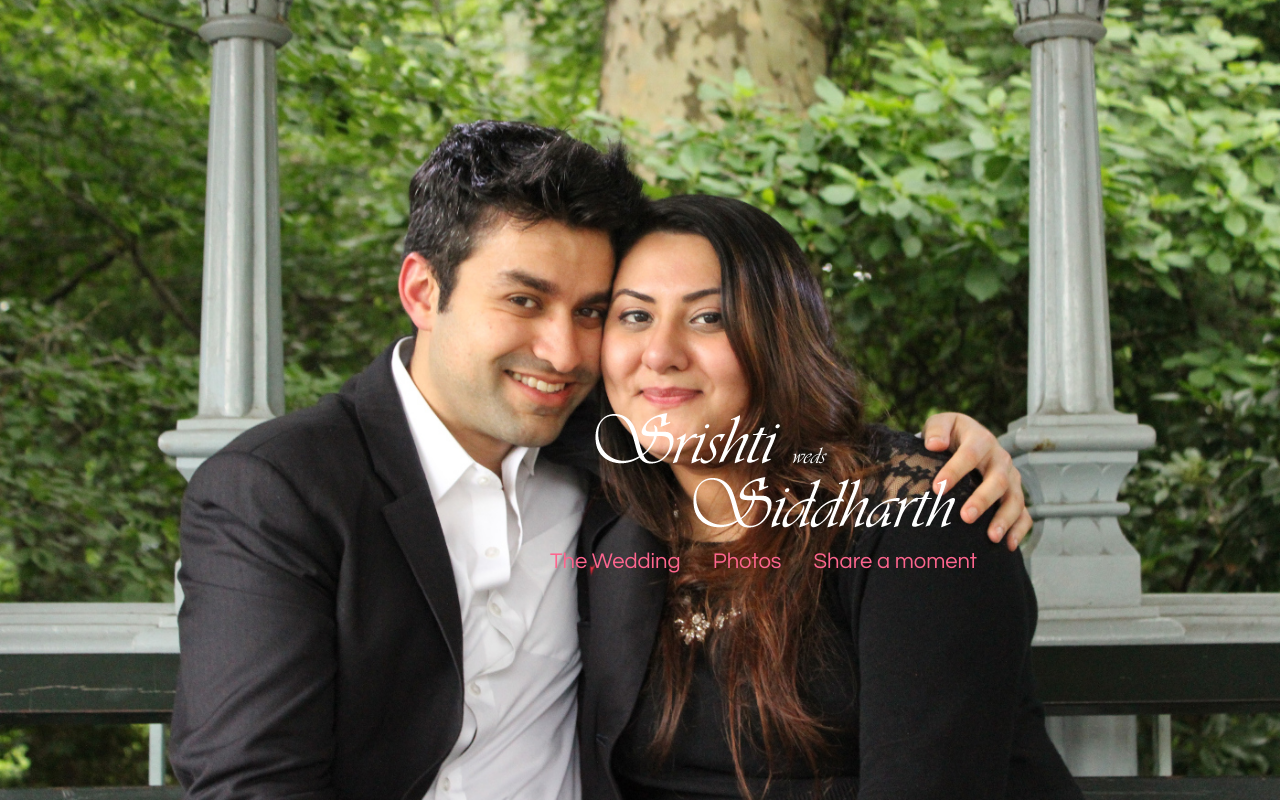
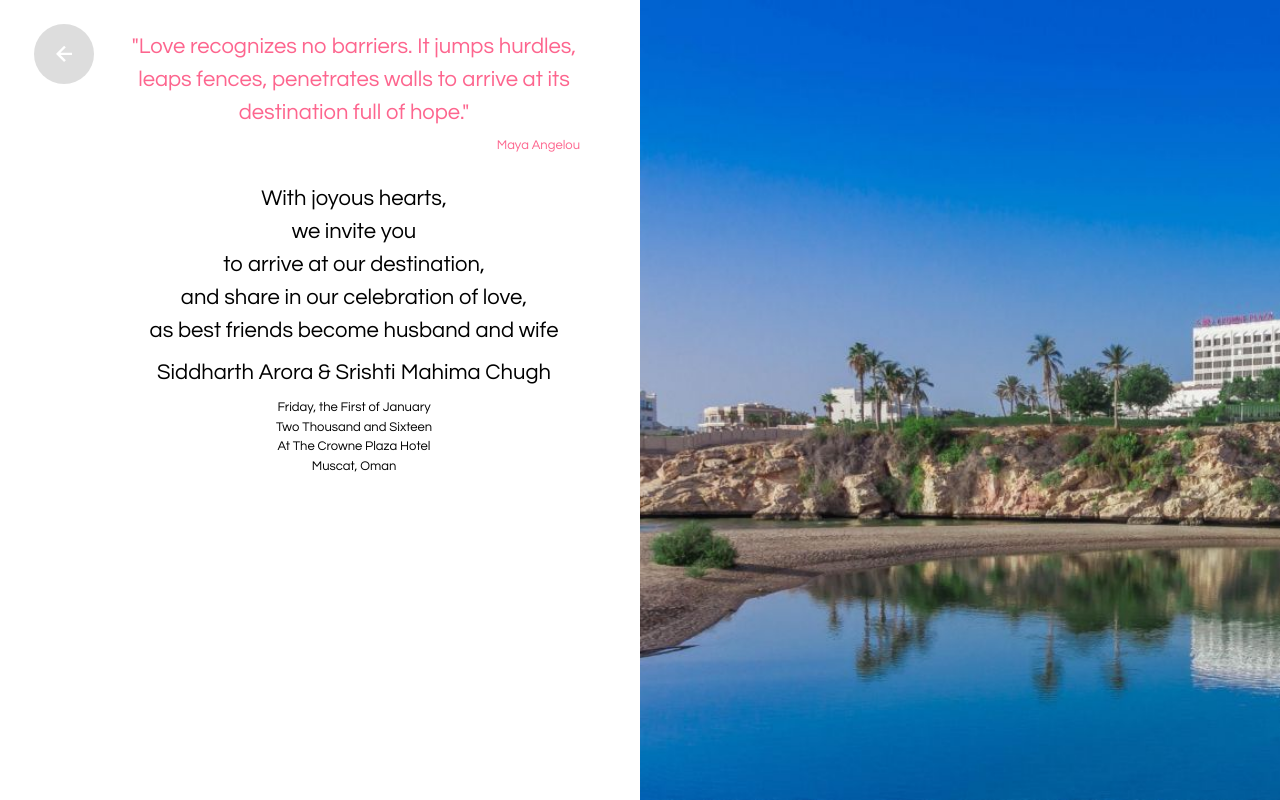
Before and after one commit to varunarora/sid-srish-wedding, a plain HTML site: page index.html in a window 1280 px wide. Both pictures are taken after a click on the link "The Wedding". Drawn offline with Linux system fonts and the light colour scheme.

Commit message:
Wedding page

```diff
--- a/index.html
+++ b/index.html
@@ -16,14 +16,14 @@
 				<div class="logo"></div>
 			</div>
 			<nav>
-				<a href="#wedding">The Wedding</a>
+				<a href="#wedding" id="wedding">The Wedding</a>
 				<a href="#photos" id="photos">Photos</a>
 				<a href="https://plus.google.com/events/c1hvm83ltlp5ea3afodunjeb5rs" target="_blank">Share a moment</a>
 			</nav>
 		</div>
 		<div class="photos-wrapper">
-			<div class="photos-back-wrapper">
-				<div class="photos-back"></div>
+			<div class="photos-back-wrapper back-wrapper">
+				<div class="photos-back back"></div>
 			</div>
 			<div class="photos">
 				<div class="grid">
@@ -191,8 +191,38 @@
 				<!-- /preview -->
 			</div>
 		</div>
+
+		<div class="wedding-wrapper">
+			<div class="wedding-back-wrapper back-wrapper">
+				<div class="wedding-back back"></div>
+			</div>
+			<div class="wedding-info">
+				<div class="wedding-info-body">
+					<p class="quote">"Love recognizes no barriers. It jumps hurdles, leaps fences, penetrates walls to arrive at its destination full of hope."</p>
+					<p class="quote-author">Maya Angelou</p>
+					<div class="wedding-info-body-details">
+						<p class="wedding-info-body-details-detail">With joyous hearts,<br/>
+						we invite you<br/>
+						to arrive at our destination,<br/>
+						and share in our celebration of love,<br/>
+						as best friends become husband and wife</p>
+
+						<p class="wedding-info-body-details-detail">Siddharth Arora &amp; Srishti Mahima Chugh</p>
+
+						<p>Friday, the First of January<br/>
+						Two Thousand and Sixteen<br/>
+						At The Crowne Plaza Hotel<br/>
+						Muscat, Oman</p>
+
+					</div>
+				</div>
+
+			</div>
+			<div class="wedding-carousel"></div>
+		</div>
+
+		</div>
 		<!-- /content -->
-		</div>
 
 		<script src="js/modernizr-custom.js"></script>
 		<script src="js/imagesloaded.pkgd.min.js"></script>
--- a/js/script.js
+++ b/js/script.js
@@ -66,8 +66,21 @@
 	});
 
 	document.querySelector('.photos-back').addEventListener('click', function(){
-		// Show photos wrapper.
+		// Hide photos wrapper.
 		classie.remove(document.querySelector('.photos-wrapper'), 'show');
+	});
+
+	document.querySelector('a#wedding').addEventListener('click', function(){
+		// Show wedding info wrapper.
+		classie.add(document.querySelector('.wedding-wrapper'), 'show');
+		classie.add(document.querySelector('.wedding-carousel'), 'show');
+
+		document.querySelector('.wedding-carousel').style.height = window.innerHeight + 'px';
+	});
+
+	document.querySelector('.wedding-back').addEventListener('click', function(){
+		// Hide wedding wrapper.
+		classie.remove(document.querySelector('.wedding-wrapper'), 'show');
 	});
 
 
--- a/style.css
+++ b/style.css
@@ -101,7 +101,7 @@ body {
 }
 
 .background {
-	background-image: url('background.jpg');
+	background-image: url('img/background.jpg');
 	background-size: cover;
 	background-position: center center;
 	width: 100%;
@@ -126,7 +126,7 @@ body {
 .contents .logo {
 	width: 400px;
 	height: 150px;
-	background-image: url('sid-srishti-logo.png');
+	background-image: url('img/sid-srishti-logo.png');
 	background-repeat: no-repeat;
 	float: right;
 }
@@ -148,7 +148,111 @@ body {
 	margin-right: 0px;
 }
 
+.back-wrapper {
+	width: 10%;
+	height: 100px;
+	float: left;
+}
 
+.back {
+	margin: auto;
+	width: 60px;
+	height: 60px;
+	border-radius: 30px;
+	background-image: url('img/back-small.png');
+	background-repeat: no-repeat;
+	background-position: center center;
+	cursor: pointer;
+	margin-top: 24px;
+}
+
+.back:hover {
+	background-color: #000;
+}
+
+/* Wedding page */
+
+.wedding-wrapper {
+	position: absolute;
+	top: 0;
+	left: 0;
+	width: 100%;
+	z-index: 2;
+	background-color: #fff;
+	opacity: 0;
+	pointer-events: none;
+	transition: opacity 0.3s ease-in;
+	height: 100%;
+	overflow: auto;
+	text-align: center;
+}
+
+.wedding-wrapper.show {
+	opacity: 1;
+	pointer-events: initial;
+}
+
+.wedding-wrapper .back {
+	background-color: #ddd;
+}
+
+.wedding-wrapper .back:hover {
+	background-color: #000;
+}
+
+.wedding-info {
+	width: 40%;
+	float: left;
+}
+
+.wedding-info-body {
+	margin-top: 30px;
+	margin-right: 60px;
+}
+
+.wedding-carousel {
+	width: 50%;
+	float: right;
+	background-color: black;
+	background-image: url('img/crowne-plaza-muscat.jpg');
+	background-size: cover;
+	transition: background-position 15s ease-out;
+	background-position: 0px 0px;
+}
+
+.wedding-carousel.show {
+	background-position: -400px 0px;
+}
+
+.quote {
+	font-size: 2.2em;
+	line-height: 1.5em;
+	margin-bottom: 9px;
+	color: #fd658e;
+}
+
+.quote-author {
+	font-size: 1.3em;
+	text-align: right;
+	color: #fd658e;
+}
+
+.wedding-info-body-details {
+	margin-top: 30px;
+}
+
+.wedding-info-body-details-detail {
+	font-size: 2.2em;
+}
+
+.wedding-info-body-details p {
+	margin-bottom: 9px;
+	line-height: 1.5em;
+}
+
+.wedding-info-body-details p:last-child {
+	font-size: 1.3em;
+}
 
 /* Photo gallery */
 
@@ -169,28 +273,6 @@ body {
 .photos-wrapper.show {
 	opacity: 1;
 	pointer-events: initial;
-}
-
-.photos-back-wrapper {
-	width: 10%;
-	height: 100px;
-	float: left;
-}
-
-.photos-back {
-	margin: auto;
-	width: 60px;
-	height: 60px;
-	border-radius: 30px;
-	background-image: url('img/back-small.png');
-	background-repeat: no-repeat;
-	background-position: center center;
-	cursor: pointer;
-	margin-top: 24px;
-}
-
-.photos-back:hover {
-	background-color: #000;
 }
 
 .photos {
```
Also changed, not shown: img/background.jpg (added), img/crowne-plaza-muscat.jpg (added), img/sid-srishti-logo.png (added).
